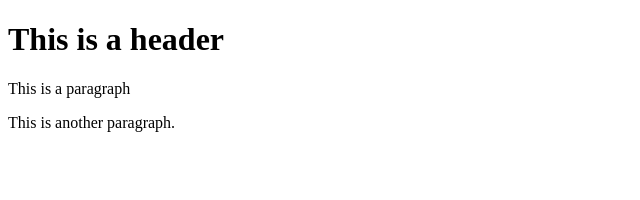
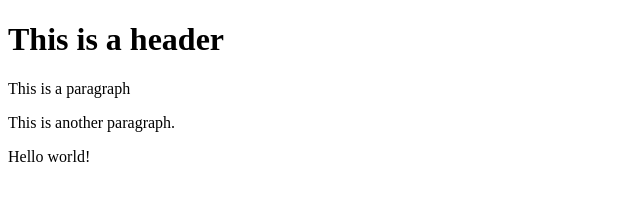
Before and after one commit to lokhunliao/git-test, a website: page index.html in a window 1280 px wide. Shown: the whole page, without its empty margins (0-640 px from the left). Drawn offline with Linux system fonts and the light colour scheme.

```diff
--- a/index.html
+++ b/index.html
@@ -4,5 +4,6 @@
         <h1>This is a header</h1>
         <p>This is a paragraph</p>
         <p>This is another paragraph.</p>
+        <p>Hello world!</p>
     </body>
 </html>
```
Also changed, not shown: package.json (added, +24 -0 lines), 5 other files.
